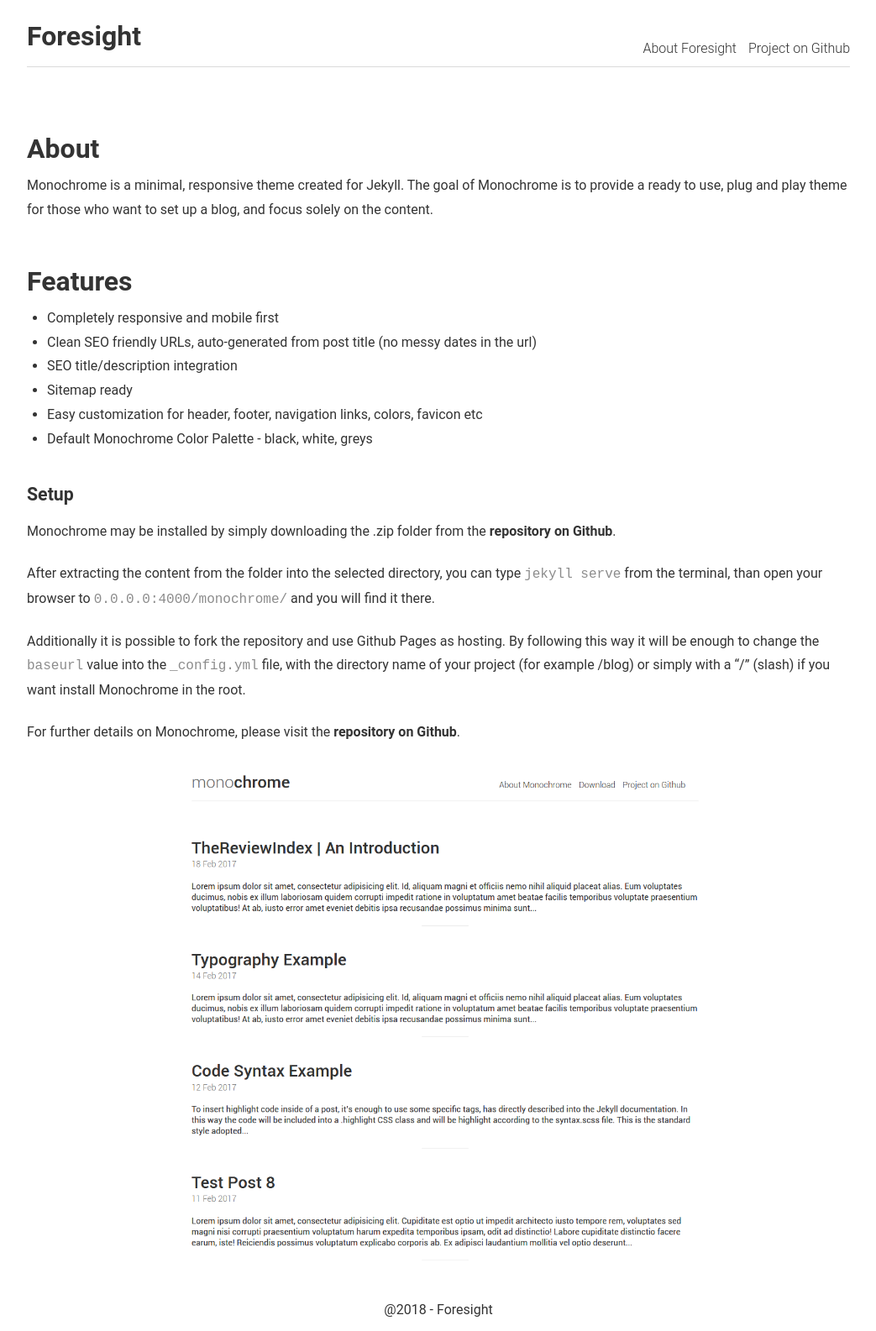
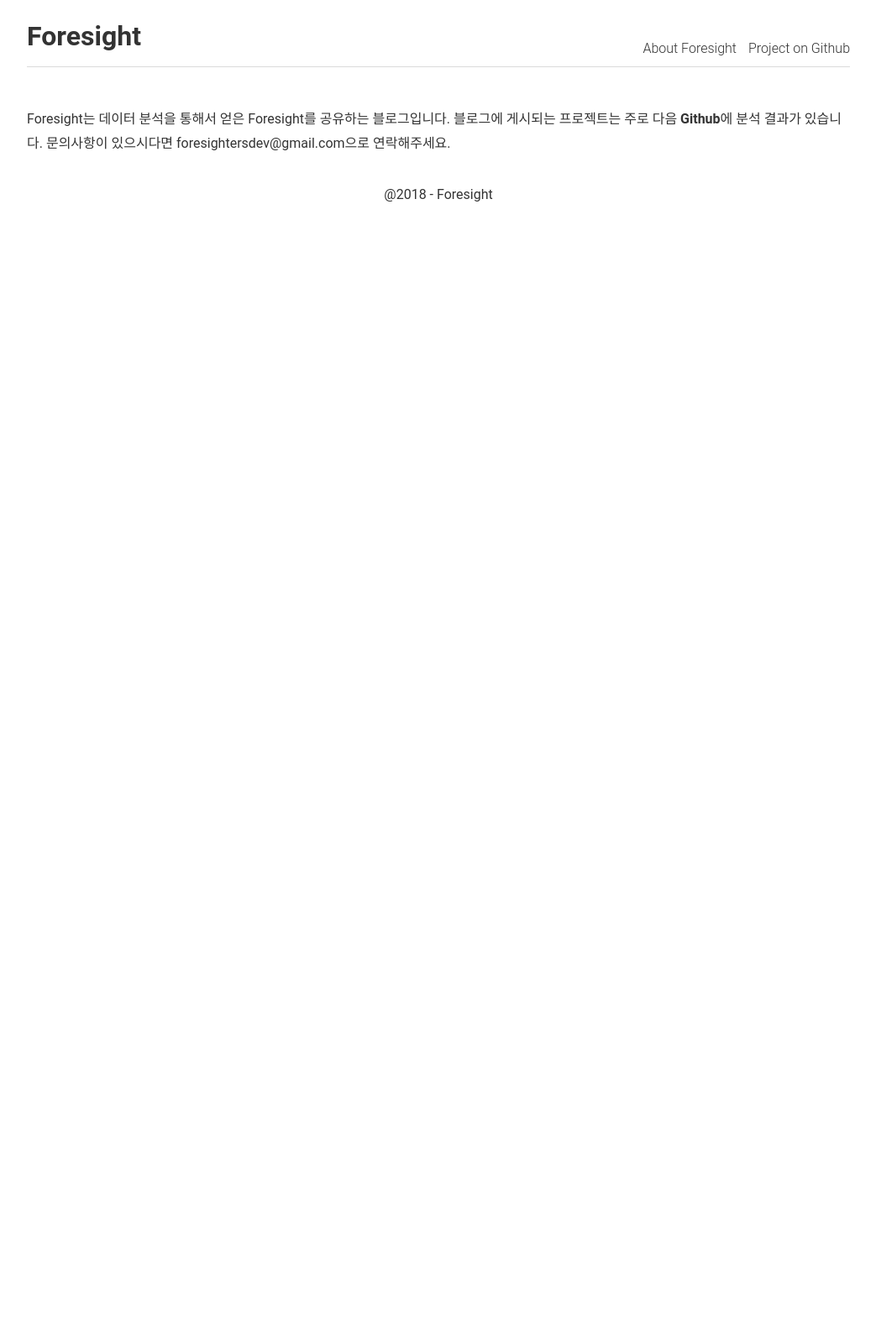
Before and after one commit to foresighters/foresighters.github.io, a Jekyll site: the page built from about.md, in a window 1280 px wide. Shown: the whole page at 84% size, without its empty margins (118-1161 px from the left). Built offline with Jekyll 4.4.1, drawn with Linux system fonts in a browser that asks for light colours; after the commit the page ends 900 px from its top, so only the background shows below that.

Commit message:
About 수정

```diff
--- a/about.md
+++ b/about.md
@@ -3,28 +3,4 @@
 title: About Foresight
 description: This page describes Foresight.
 ---
-## About
-Monochrome is a minimal, responsive theme created for Jekyll. The goal of Monochrome is to provide a ready to use, plug and play theme for those who want to set up a blog, and focus solely on the content.
-
-## Features
-
-- Completely responsive and mobile first
-- Clean SEO friendly URLs, auto-generated from post title (no messy dates in the url)
-- SEO title/description integration
-- Sitemap ready
-- Easy customization for header, footer, navigation links, colors, favicon etc
-- Default Monochrome Color Palette - black, white, greys
-
-### Setup
-
-Monochrome may be installed by simply downloading the .zip folder from the [repository on Github](https://github.com/thereviewindex/monochrome/archive/master.zip).
-
-After extracting the content from the folder into the selected directory, you can type ``jekyll serve`` from the terminal, than open your browser to ``0.0.0.0:4000/monochrome/`` and you will find it there.
-
-Additionally it is possible to fork the repository and use Github Pages as hosting. By following this way it will be enough to change the ``baseurl`` value into the ``_config.yml`` file, with the directory name of your project (for example /blog) or simply with a "/" (slash) if you want install Monochrome in the root.
-
-
-
-For further details on Monochrome, please visit the [repository on Github](https://github.com/thereviewindex/monochrome/).
-
-![Monochrome](img/monochrome01.png "monochrome")
+Foresight는 데이터 분석을 통해서 얻은 Foresight를 공유하는 블로그입니다. 블로그에 게시되는 프로젝트는 주로 다음 [Github](https://github.com/foresighters/project-storage)에 분석 결과가 있습니다. 문의사항이 있으시다면 foresightersdev@gmail.com으로 연락해주세요.
```
